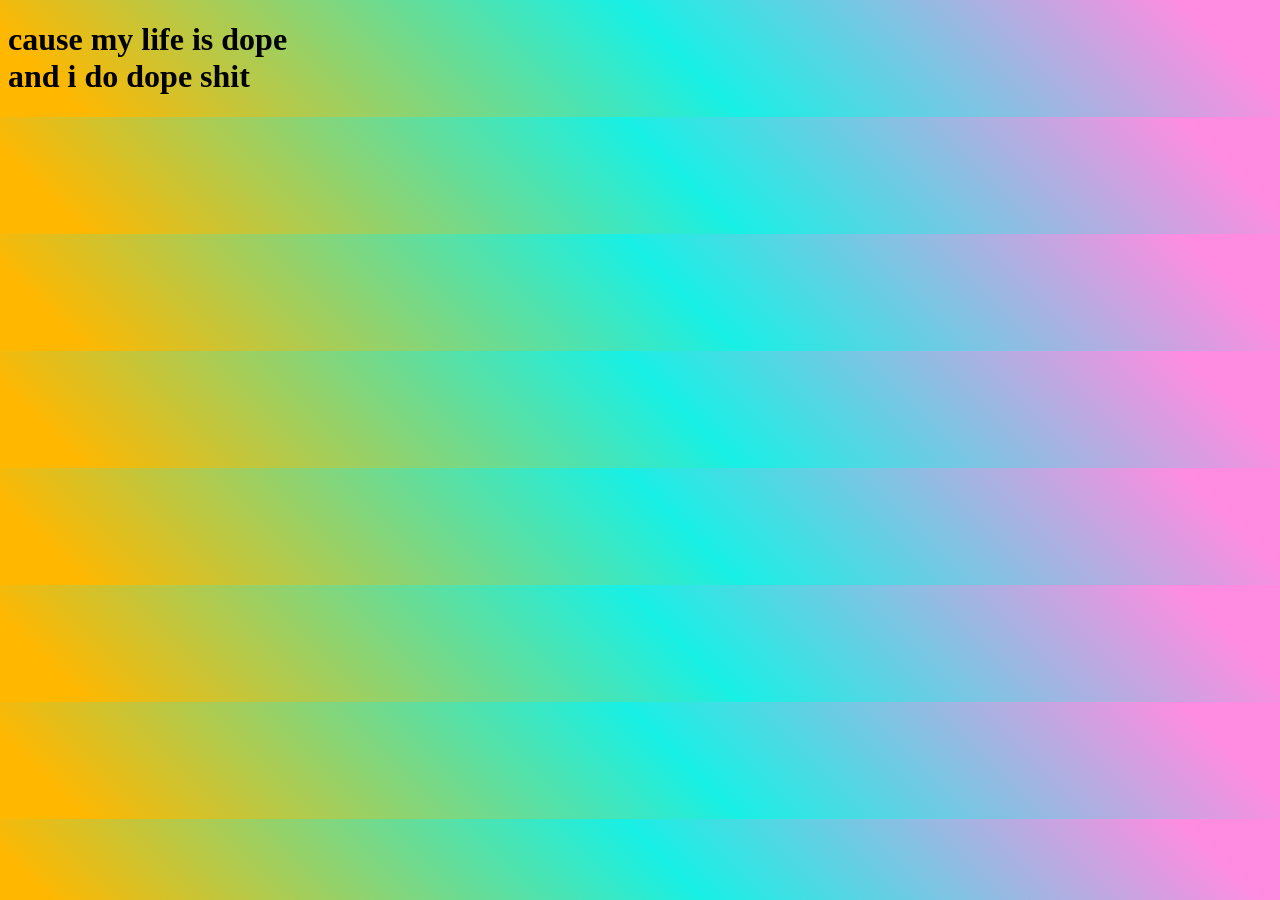
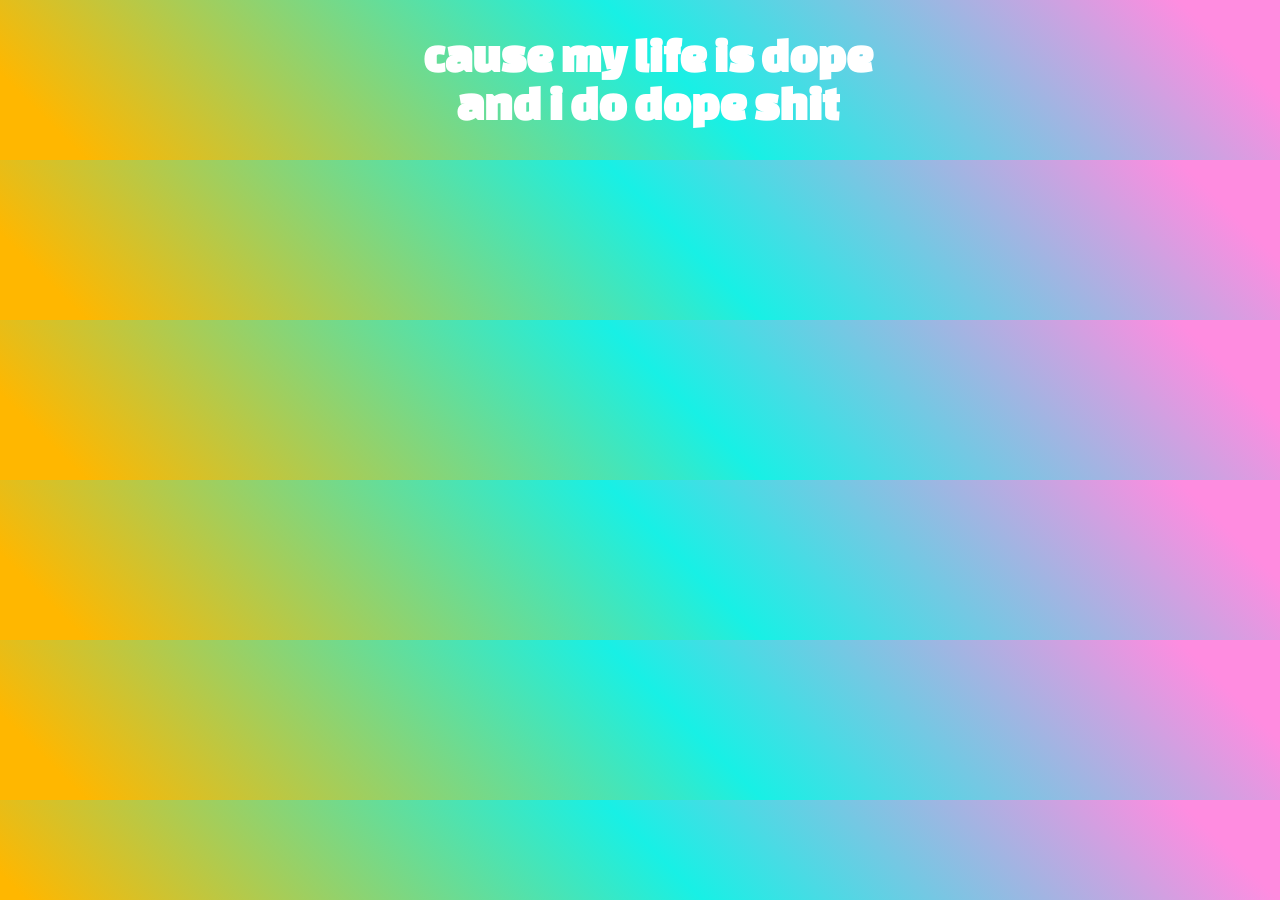
Before and after one commit to lenamasek/lenamasek.github.io, a Jekyll site: the page dope-shit/index.html, which Jekyll copies as it is, in a window 1280 px wide. Built offline with Jekyll 4.4.1, drawn with Linux system fonts in a browser that asks for light colours.

Commit message:
dope shit editing

```diff
--- a/dope-shit/index.html
+++ b/dope-shit/index.html
@@ -1,7 +1,12 @@
 <!DOCTYPE html>
 	<head>
+
+	<link href='http://fonts.googleapis.com/css?family=Changa+One' rel='stylesheet' type='text/css'>
+
 		<style>
 			body {
+				width:100%;
+				height:100%;
 				background: rgba(255,183,0,1);
 				background: -moz-linear-gradient(45deg, rgba(255,183,0,1) 0%, rgba(255,183,0,1) 6%, rgba(24,240,229,1) 53%, rgba(255,140,224,1) 93%, rgba(255,140,224,1) 100%);
 				background: -webkit-gradient(left bottom, right top, color-stop(0%, rgba(255,183,0,1)), color-stop(6%, rgba(255,183,0,1)), color-stop(53%, rgba(24,240,229,1)), color-stop(93%, rgba(255,140,224,1)), color-stop(100%, rgba(255,140,224,1)));
@@ -10,6 +15,15 @@
 				background: -ms-linear-gradient(45deg, rgba(255,183,0,1) 0%, rgba(255,183,0,1) 6%, rgba(24,240,229,1) 53%, rgba(255,140,224,1) 93%, rgba(255,140,224,1) 100%);
 				background: linear-gradient(45deg, rgba(255,183,0,1) 0%, rgba(255,183,0,1) 6%, rgba(24,240,229,1) 53%, rgba(255,140,224,1) 93%, rgba(255,140,224,1) 100%);
 				filter: progid:DXImageTransform.Microsoft.gradient( startColorstr='#ffb700', endColorstr='#ff8ce0', GradientType=1 );
+			}
+
+			h1 {
+				font-family: 'Changa One', 'arial', sans-serif;
+				color:white;
+				text-align: center;
+				font-size:3em;
+				line-height:1em;
+
 			}
 		</style>
 	</head>
```
